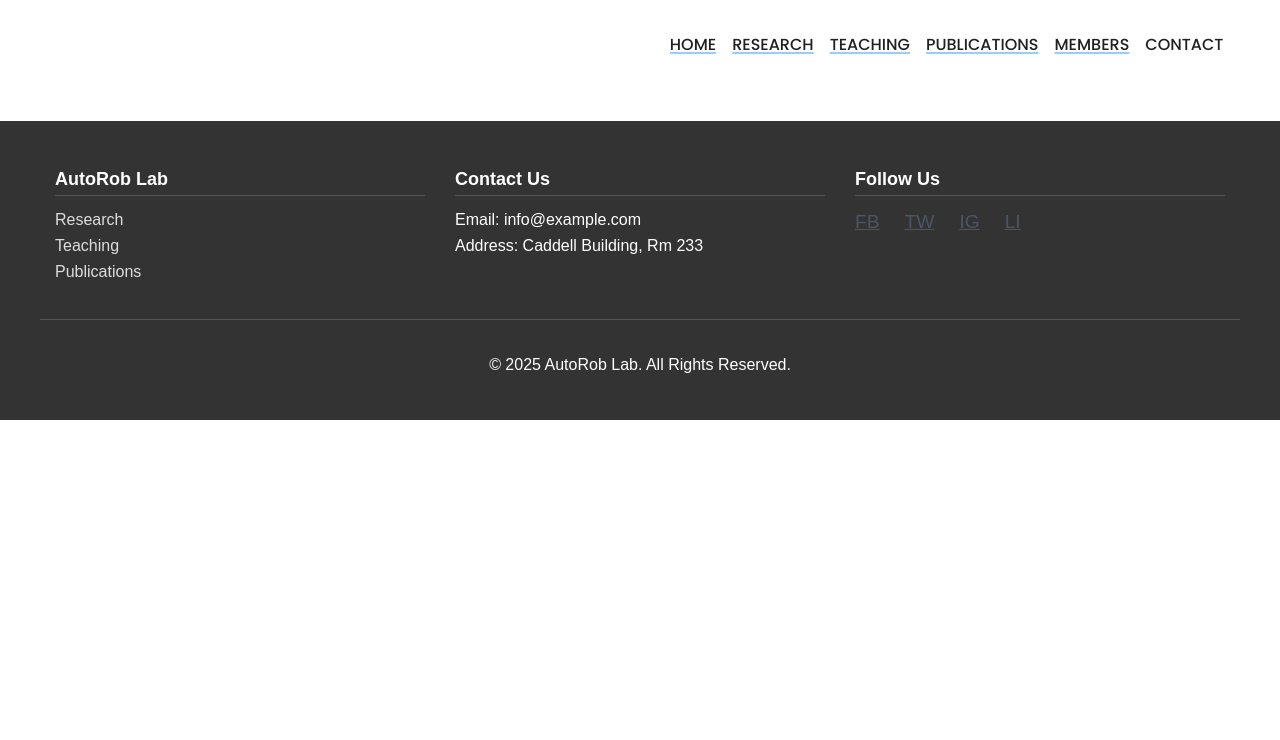
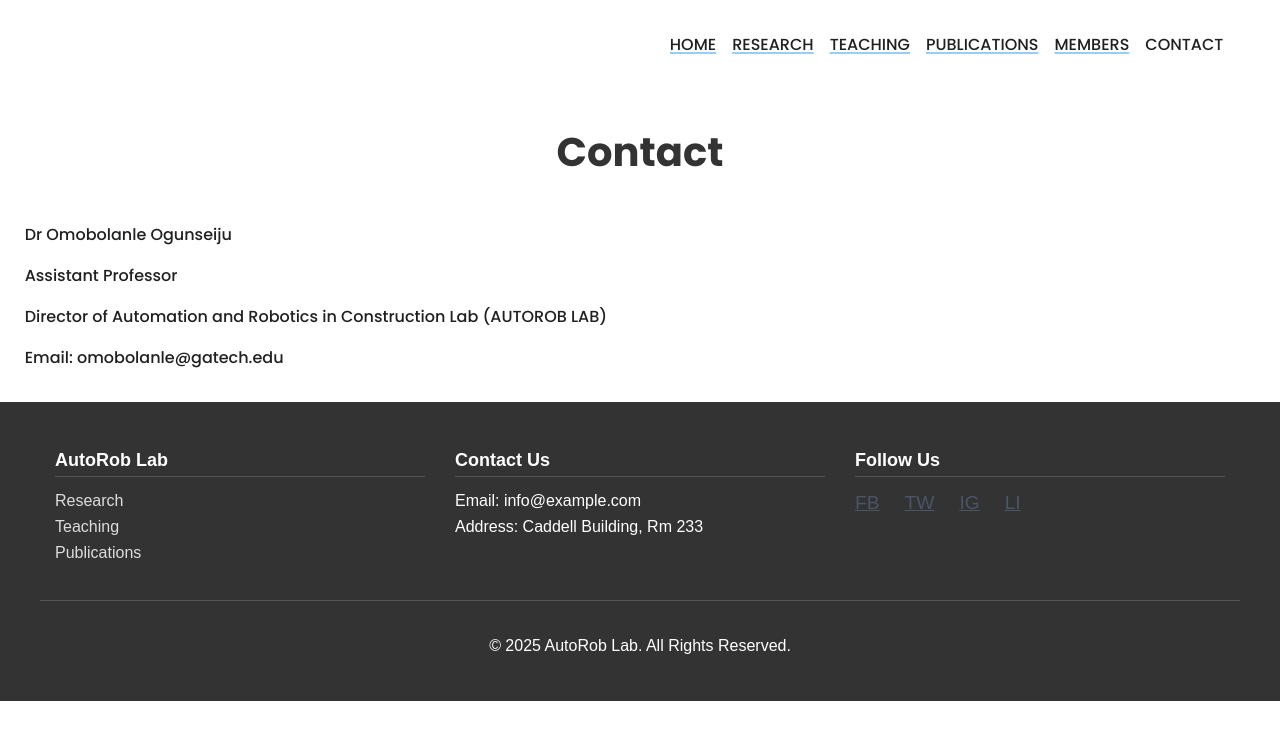
Before and after one commit to FOLA-FOLA/autorob, a plain HTML site: page contact.html in a window 1280 px wide. Drawn offline with Linux system fonts and the light colour scheme.

Commit message:
add contact page

```diff
--- a/contact.html
+++ b/contact.html
@@ -27,7 +27,19 @@
         </nav>
       </header>
     </div>
-  <main></main>
+  <main>
+    <section id="contactus">
+      <div class="container">
+        <h1>
+          Contact
+        </h1>
+        <p>Dr Omobolanle Ogunseiju</p>
+        <p>Assistant Professor</p>
+        <p>Director of Automation and Robotics in Construction Lab (AUTOROB LAB)</p>
+        <p>Email: omobolanle@gatech.edu</p>
+      </div>
+    </section>
+  </main>
   <footer class="footer">
     <div class="footer-container">
         <div class="footer-column">
```
Also changed, not shown: members.html (+1 -1 lines).
